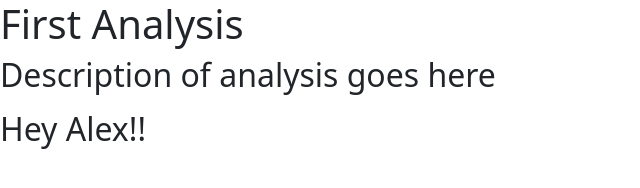
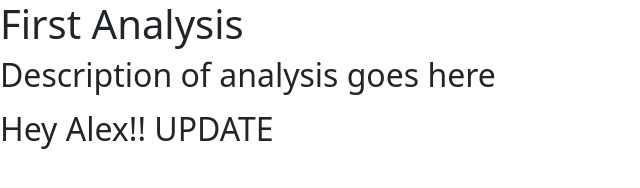
Before and after one commit to pgelvin/static-website, a plain HTML site: page docs/index.html in a window 1280 px wide. Shown: the whole page, without its empty margins (0-640 px from the left). Drawn offline with nearby package versions, Linux system fonts and the light colour scheme.

Commit message:
Update index.html

```diff
--- a/docs/index.html
+++ b/docs/index.html
@@ -9,6 +9,6 @@
 <body>
       <h1>First Analysis</h1>
       <h2>Description of analysis goes here</p>
-            <p>Hey Alex!! </p>
+            <p>Hey Alex!! UPDATE</p>
 </body>
 </html>
```
